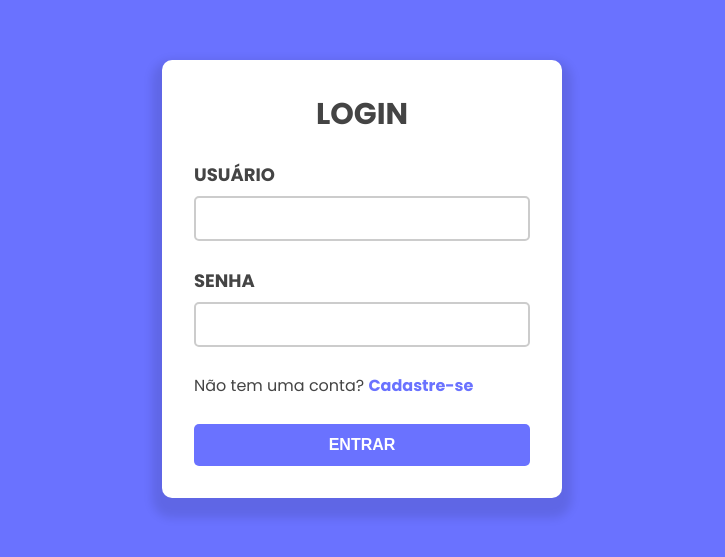
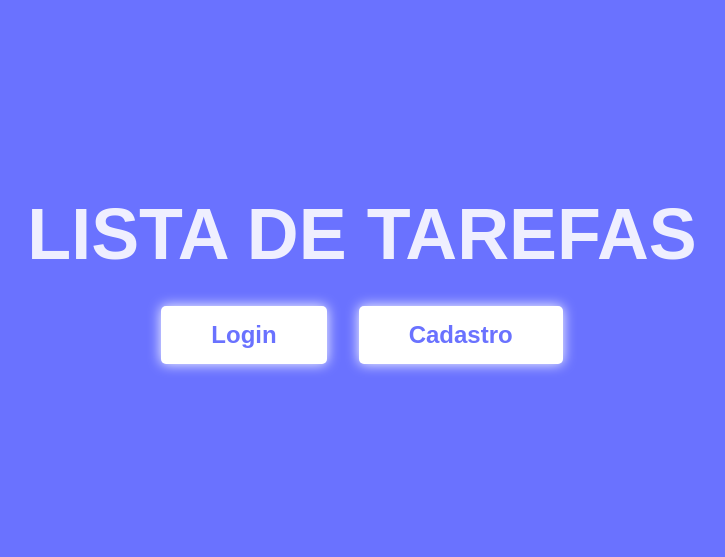
Before and after one commit to eikefrota/todo-list, a React (Vite) app in the folder front-end/todo-list/: page / in a window 1280 px wide. Shown: the part 121-678 px from the top of the page, without its empty margins (278-1003 px from the left). Built offline with nearby package versions, Linux system fonts and the light colour scheme.

Commit message:
Criando tela inicial

```diff
--- a/front-end/todo-list/src/App.jsx
+++ b/front-end/todo-list/src/App.jsx
@@ -2,12 +2,14 @@ import { BrowserRouter as Router, Routes, Route } from 'react-router-dom';
 import Login from './components/Login/Login.jsx';
 import Cadastro from './components/Cadastro/Cadastro.jsx';
 import Tarefas from './components/Tarefas/Tarefas.jsx';
+import Inicio from './components/Inicio/Inicio.jsx';
 
 function App() {
   return (
     <Router>
       <Routes>
-        <Route path="/" element={<Login />} />
+        <Route path="/" element={<Inicio />} />
+        <Route path="/login" element={<Login />} />
         <Route path="/cadastro" element={<Cadastro />} />
         <Route path="/tarefas" element={<Tarefas />} />
       </Routes>
--- /dev/null
+++ b/front-end/todo-list/src/components/Inicio/Inicio.css
@@ -0,0 +1,70 @@
+.inicio-container {
+  display: flex;
+  flex-direction: column;
+  align-items: center;
+  justify-content: center;
+  height: 100vh;
+  background-color: var(--primary-color);
+  font-family: Arial, sans-serif;
+}
+
+.titulo {
+  font-size: 4.375rem;
+  color: var(--background-color);
+  margin-bottom: 2rem;
+  animation: pulse 2s infinite ease-in-out;
+}
+
+/* Animação constante para o título */
+@keyframes pulse {
+  0% {
+    transform: scale(1);
+    opacity: 1;
+  }
+  50% {
+    transform: scale(1.05);
+    opacity: 0.8;
+  }
+  100% {
+    transform: scale(1);
+    opacity: 1;
+  }
+}
+
+.botoes-container {
+  display: flex;
+  gap: 2rem;
+}
+
+.botao {
+  padding: 15px 50px;
+  width: 100%;
+  font-size: 1.5rem;
+  color: var(--primary-color);
+  font-weight: bold;
+  background-color: var(--background-color);
+  border: none;
+  border-radius: 5px;
+  cursor: pointer;
+  transition: 0.5s;
+  animation: glow 2s infinite ease-in-out;
+}
+
+/* Animação constante para os botões */
+@keyframes glow {
+  0% {
+    box-shadow: 0 0 5px var(--background-color);
+  }
+  50% {
+    box-shadow: 0 0 20px var(--background-color);
+  }
+  100% {
+    box-shadow: 0 0 5px var(--background-color);
+  }
+}
+
+.botao:hover {
+  background-color: var(--primary-hover-color);
+  transform: scale(105%);
+  color: #fff;
+}
--- /dev/null
+++ b/front-end/todo-list/src/components/Inicio/Inicio.jsx
@@ -0,0 +1,21 @@
+import React from 'react';
+import './Inicio.css';
+import { Link } from 'react-router-dom';
+
+const Inicio = () => {
+  return (
+    <div className="inicio-container">
+      <h1 className="titulo">LISTA DE TAREFAS</h1>
+      <div className="botoes-container">
+        <Link to="/login">
+          <button className="botao">Login</button>
+        </Link>
+        <Link to="/cadastro">
+          <button className="botao">Cadastro</button>
+        </Link>
+      </div>
+    </div>
+  );
+};
+
+export default Inicio;
```
